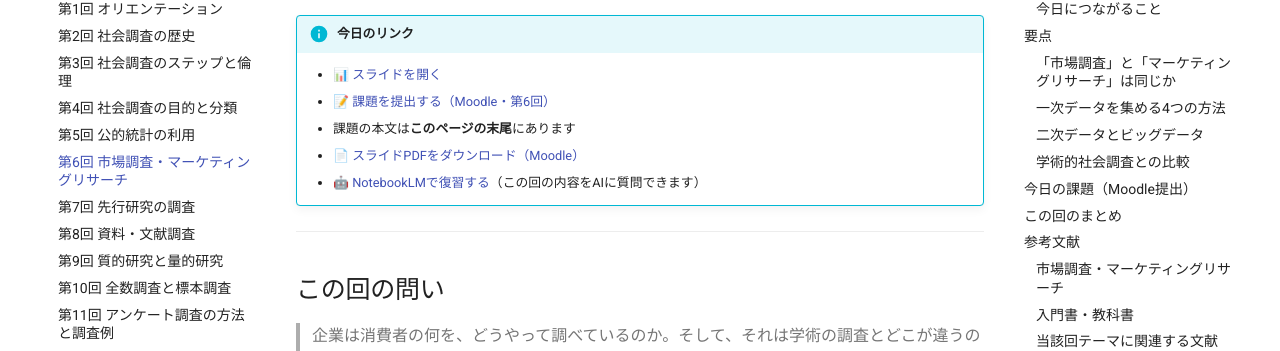
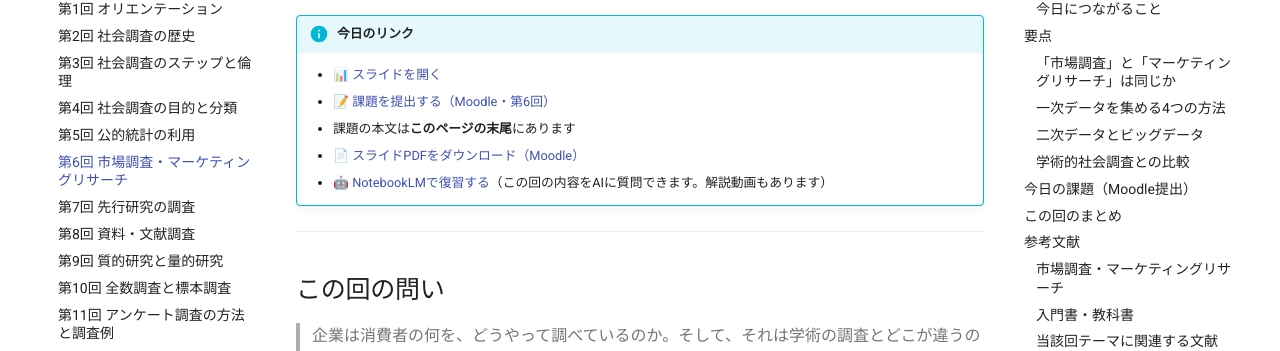
Before and after one commit to aonoa68/shakaichosa, an MkDocs documentation site: the page built from docs/week06.md, in a window 1280 px wide and 900 px high. Shown: the part 210-561 px from the top of the window. Built offline with MkDocs 1.6.1 and Material for MkDocs 9.7.7, drawn with Linux system fonts in a browser that asks for light colours.

Commit message:
第6回ページのNotebookLMに解説動画がある旨を追記
Co-Authored-By: Claude Opus 5 <noreply@anthropic.com>
Claude-Session: https://claude.ai/code/session_01VNG6MY7caqH6ZBqg92AUZE

```diff
--- a/docs/week06.md
+++ b/docs/week06.md
@@ -7,7 +7,7 @@
     - [📝 課題を提出する（Moodle・第6回）](https://moodle.hokusei.ac.jp/mod/assign/view.php?id=990655)
     - 課題の本文は**このページの末尾**にあります
     - [📄 スライドPDFをダウンロード（Moodle）](https://moodle.hokusei.ac.jp/mod/resource/view.php?id=1003777)
-    - [🤖 NotebookLMで復習する](https://notebook.google.com/notebook/830f87ea-6ff9-4efd-a487-8cadd826bf3f)（この回の内容をAIに質問できます）
+    - [🤖 NotebookLMで復習する](https://notebook.google.com/notebook/830f87ea-6ff9-4efd-a487-8cadd826bf3f)（この回の内容をAIに質問できます。解説動画もあります）
 
 ---
 
```
